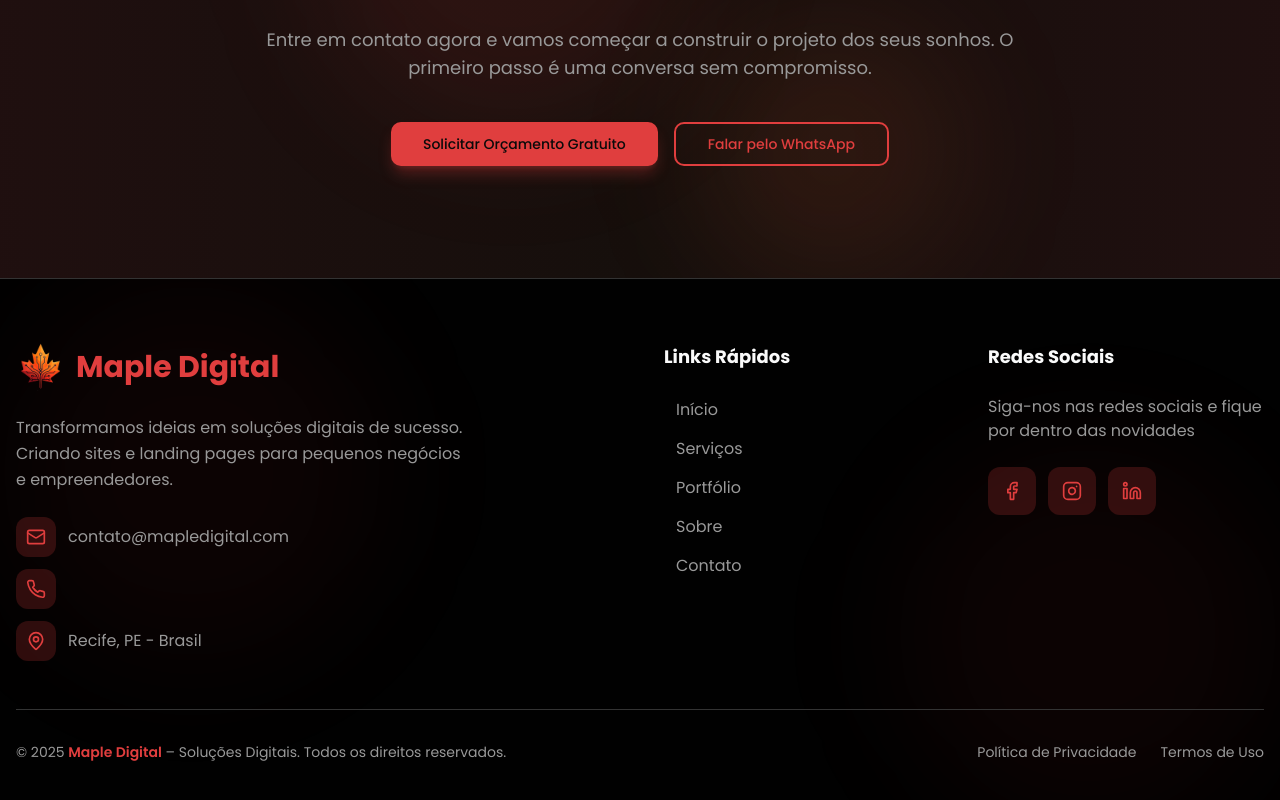
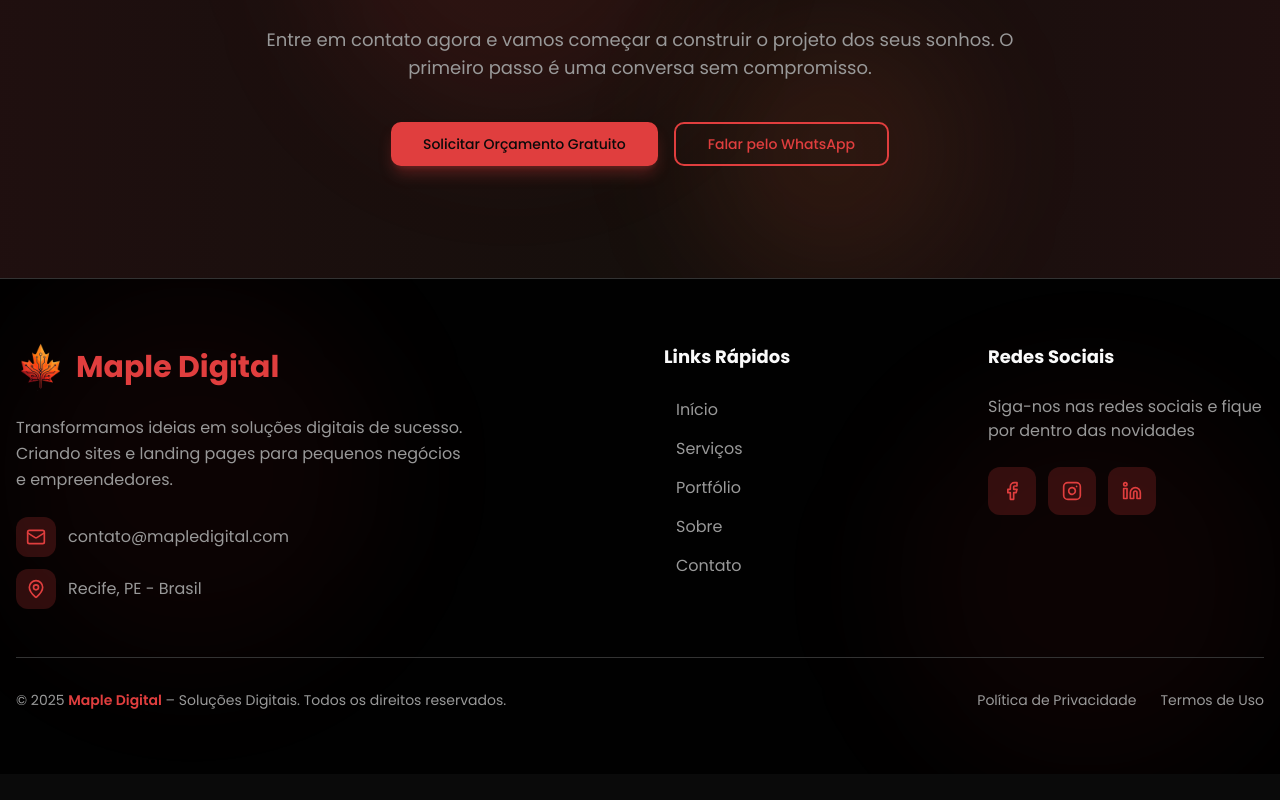
Before and after one commit to marcioregueira/maple-digital, a React (Vite) app: page /portfolio in a window 1280 px wide. Shown: the part 5597-6397 px from the top of the page. After the commit the page ends 6371 px from the top, so only its background shows below. Built offline with nearby package versions, Linux system fonts and the light colour scheme; the HTML template or start-up script is replaced by a standard one.

Commit message:
Visual edit in Lovable
Edited UI in Lovable

```diff
--- a/src/components/Footer.tsx
+++ b/src/components/Footer.tsx
@@ -59,12 +59,7 @@ const Footer = () => {
                 </div>
                 <span>contato@mapledigital.com</span>
               </a>
-              <a href="tel:+5511999999999" className="flex items-center gap-3 text-muted-foreground hover:text-primary transition-colors group">
-                <div className="w-10 h-10 rounded-lg bg-primary/20 flex items-center justify-center group-hover:bg-primary/30 transition-colors">
-                  <Phone className="w-5 h-5 text-primary" />
-                </div>
 
-              </a>
               <div className="flex items-center gap-3 text-muted-foreground">
                 <div className="w-10 h-10 rounded-lg bg-primary/20 flex items-center justify-center">
                   <MapPin className="w-5 h-5 text-primary" />
```
